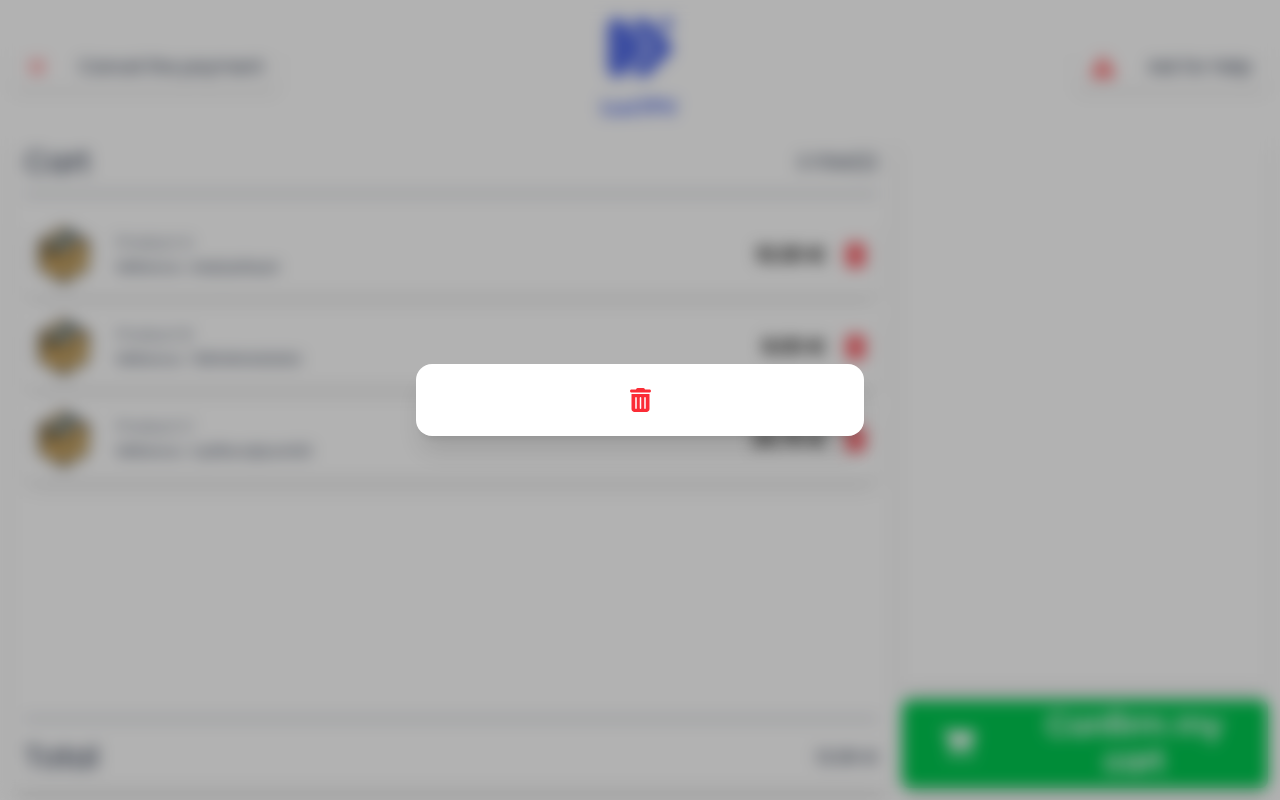
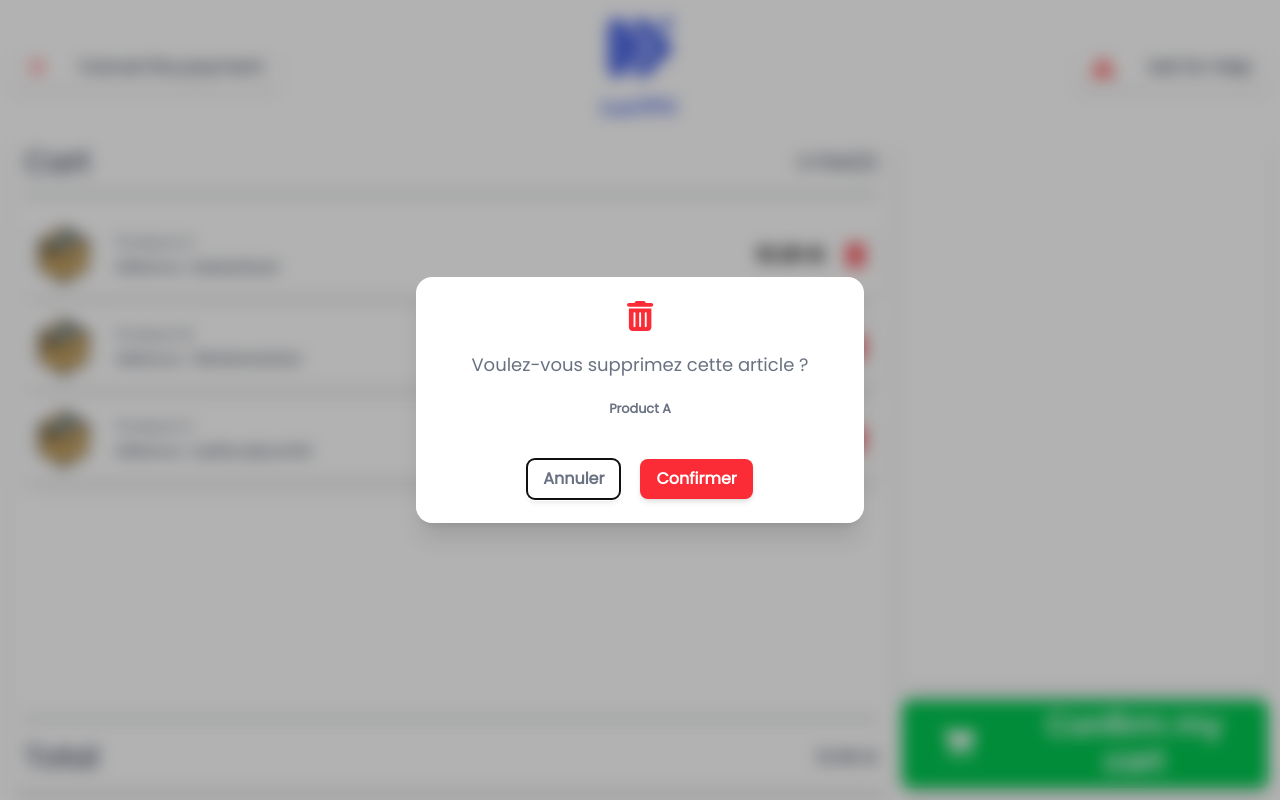
Before and after one commit to PAClement/maui-vue-app, a Vue app: page /checkout in a window 1280 px wide. Both pictures are taken after a click on the icon 855 px from the left and 255 px from the top of the page. Built offline with nearby package versions, Linux system fonts and the light colour scheme.

Commit message:
update name

```diff
--- a/src/components/Article.vue
+++ b/src/components/Article.vue
@@ -17,8 +17,22 @@
         <div class="fixed inset-0 flex items-center justify-center p-4">
           <DialogPanel
               class="w-full max-w-md transform overflow-hidden rounded-2xl bg-white p-6 text-left shadow-xl transition-all">
-            <div class="flex justify-center items-center gap-3">
-              <font-awesome-icon icon="trash-can" class="text-2xl text-red-500 cursor-pointer"/>
+            <div class="flex flex-col justify-center items-center gap-5">
+              <font-awesome-icon icon="trash-can" class="text-3xl text-red-500 cursor-pointer"/>
+              <h2 class="text-lg text-gray-500">Voulez-vous supprimez cette article ?</h2>
+              <small class="mb-5 text-gray-500 font-bold">Product {{product}}</small>
+              <div class="flex gap-5">
+                <button @click="modalRemoveItem = false" class="bg-white shadow-md rounded-lg px-4 py-2 text-md font-bold text-gray-500 cursor-pointer">
+                <span class="flex items-center gap-8">
+                  Annuler
+                </span>
+                </button>
+                <button class="bg-red-500 shadow-md rounded-lg px-4 py-2 text-md font-bold text-white cursor-pointer">
+                <span class="flex items-center gap-8">
+                  Confirmer
+                </span>
+                </button>
+              </div>
             </div>
           </DialogPanel>
         </div>
--- a/src/pages/Checkout.vue
+++ b/src/pages/Checkout.vue
@@ -19,7 +19,7 @@
           <div class="flex-[3]  flex justify-end">
             <button class="bg-white shadow-md rounded-lg px-4 py-2 text-lg font-bold text-gray-500 cursor-pointer">
               <span class="flex items-center gap-8">
-                <font-awesome-icon icon="warning" class="text-red-400 text-2xl"/>
+                <font-awesome-icon @click="modalAskHelp = true" icon="warning" class="text-red-400 text-2xl"/>
                 Ask for Help
               </span>
             </button>
@@ -61,6 +61,32 @@
       </div>
     </div>
   </section>
+  <TransitionRoot appear :show="modalAskHelp" as="template">
+    <Dialog as="div" class="relative z-50" @close="modalAskHelp = false">
+      <div class="fixed inset-0 bg-black/30 backdrop-blur-sm"/>
+      <div class="fixed inset-0 flex items-center justify-center p-4">
+        <DialogPanel
+            class="w-full max-w-md transform overflow-hidden rounded-2xl bg-white p-6 text-left shadow-xl transition-all">
+          <div class="flex flex-col justify-center items-center gap-5">
+            <font-awesome-icon icon="trash-can" class="text-3xl text-red-500 cursor-pointer"/>
+            <h2 class="text-lg text-gray-500">Voulez-vous supprimez cette article ?</h2>
+            <div class="flex gap-5">
+              <button @click="modalAskHelp = false" class="bg-white shadow-md rounded-lg px-4 py-2 text-md font-bold text-gray-500 cursor-pointer">
+                <span class="flex items-center gap-8">
+                  Annuler
+                </span>
+              </button>
+              <button class="bg-red-500 shadow-md rounded-lg px-4 py-2 text-md font-bold text-white cursor-pointer">
+                <span class="flex items-center gap-8">
+                  Confirmer
+                </span>
+              </button>
+            </div>
+          </div>
+        </DialogPanel>
+      </div>
+    </Dialog>
+  </TransitionRoot>
 </template>
 
 
@@ -68,6 +94,7 @@
 
 import Article from "../components/Article.vue";
 import {ref} from "vue";
+import {Dialog, DialogPanel, TransitionRoot} from "@headlessui/vue";
 
 const modalAskHelp = ref(false);
 const modalConfirmCart = ref(false);
--- a/vite.config.ts
+++ b/vite.config.ts
@@ -5,7 +5,7 @@ import tailwindcss from "@tailwindcss/vite";
 
 // https://vitejs.dev/config/
 export default defineConfig((config: ConfigEnv) => {
-    const outDir: string = "../BlazorMaui.Core/wwwroot";
+    const outDir: string = "../Luxtpv.WebKiosk.BlazorMaui.Core/wwwroot";
     return {
         plugins: [
             vue(),
```
